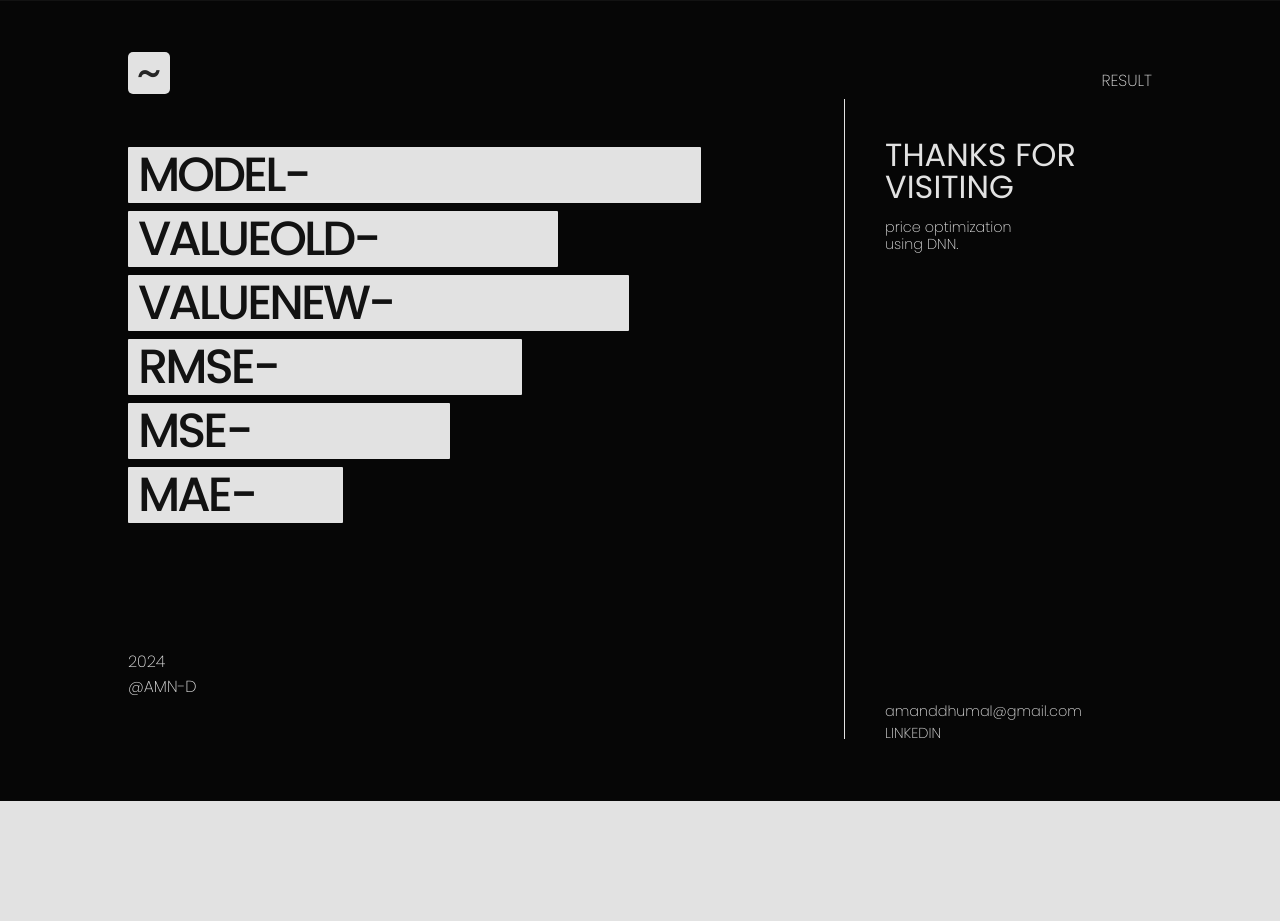
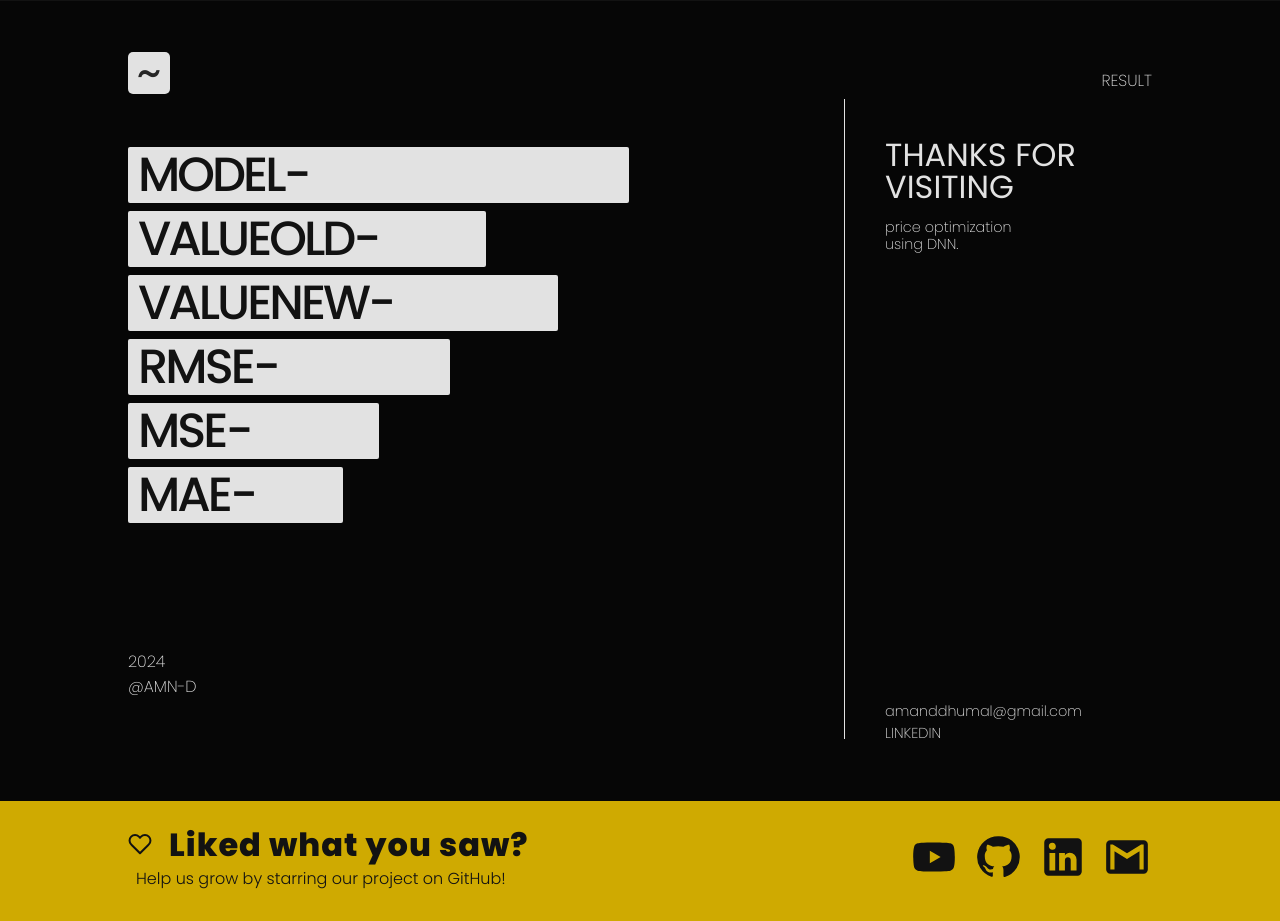
Before and after one commit to AMN-D/PRICEOPTIM, a Django app: template price_optimisation/files/templates/custom.html in a window 1280 px wide. Shown: the part 1531-2452 px from the top of the page. Before the commit the page ends 2332 px from the top, so only its background shows below. Run offline with Django 4.2, Linux system fonts and the light colour scheme; the template is opened without the code that fills it: most values are stand-ins (such as "Sample title", 1, 10 or a date in 2020); some web fonts are replaced.

Commit message:
about working properly

```diff
--- a/price_optimisation/files/static/script.js
+++ b/price_optimisation/files/static/script.js
@@ -33,10 +33,11 @@ document.addEventListener("DOMContentLoaded", function() {
 document.addEventListener("DOMContentLoaded", function() {
   const sampleLink = document.querySelector('a[href="##"]');
   const offset = 900;
+  const additionalScroll = 99999; // Additional scroll value
 
   sampleLink.addEventListener("click", function(event) {
       event.preventDefault(); // Prevent the default link behavior
-        const targetPosition = this.parentElement.offsetTop + offset;
+      const targetPosition = this.parentElement.offsetTop + offset + additionalScroll; // Modify target position
       window.scrollTo({
           top: targetPosition,
           behavior: "smooth"
--- a/price_optimisation/files/static/style.css
+++ b/price_optimisation/files/static/style.css
@@ -1165,13 +1165,13 @@ footer {
 .other-values-msc ,
 .other-values-rmse
 {
-    margin-top: 1vh; /* Adjust as needed */
+    margin-top: 1vh;
     height: 7vh;
-    width: 80%;
+    width: 70%;
     background-color: var(--bg-color);
     display: flex;
     align-items: center;
-    border-radius: 1px;
+    border-radius: 2px;
 }
 
 .model-name h1,
@@ -1208,23 +1208,23 @@ footer {
 }
 
 .other-values-old {
+    width: 50%;
+}
+
+.other-values-new {
     width: 60%;
 }
 
-.other-values-new {
-    width: 70%;
-}
-
 .other-values-accuracy {
-    width: 65%;
+    width: 55%;
 }
 
 .other-values-rmse {
-    width: 55%;
+    width: 45%;
 }
 
 .other-values-mse {
-    width: 45%;
+    width: 35%;
 }
 
 .other-values-msc {
--- a/price_optimisation/files/templates/custom.html
+++ b/price_optimisation/files/templates/custom.html
@@ -140,15 +140,17 @@
         var rmseElement = document.getElementById('rmse');
         var mseElement = document.getElementById('mse');
         var maeElement = document.getElementById('mae');
+        var oldValueElement = document.getElementById('oldValue');
+        var newValueElement = document.getElementById('newValue');
         var selectOption = document.getElementById('selectOption');
         var selectedValue = selectOption.value;
         var selectedText = selectOption.options[selectOption.selectedIndex].text;
         modelName.textContent = "MODEL- " + selectedText;
 
         if (selectedValue === "1") {
-            var rmse = parseFloat("{{ rmse }}").toFixed(7);
+            var rmse = parseFloat("{{ rmse }}").toFixed(6);
             rmseElement.textContent = "RMSE- " + rmse;
-            var mse = parseFloat("{{ mse }}").toFixed(5);
+            var mse = parseFloat("{{ mse }}").toFixed(3);
             mseElement.textContent = "MSE- " + mse;
             var mae = parseFloat("{{ mae }}").toFixed(2);
             maeElement.textContent = "MAE- " + mae;
@@ -156,10 +158,11 @@
             rmseElement.textContent = "RMSE- ";
             mseElement.textContent = "MSE- ";
             maeElement.textContent = "MAE- ";
+            oldValueElement.textContent = "VALUEOLD- ";
+            newValueElement.textContent = "VALUENEW- ";
         }
     });
 </script>
-
 
 <script>
 
@@ -403,8 +406,38 @@
 
 </script>
 
+{% endblock %}
 
-
+{% block footer %}
+<footer>
+    <div class="foot-main">
+        <div class="foot-main-text">
+            <h1>
+                <svg xmlns="http://www.w3.org/2000/svg" width="24" height="24" viewBox="0 0 24 24" fill="none" stroke="currentColor" stroke-width="2" stroke-linecap="round" stroke-linejoin="round" class="feather feather-heart">
+                <path d="M20.84 4.61a5.5 5.5 0 0 0-7.78 0L12 5.67l-1.06-1.06a5.5 5.5 0 0 0-7.78 7.78l1.06 1.06L12 21.23l7.78-7.78 1.06-1.06a5.5 5.5 0 0 0 0-7.78z"></path>
+                </svg>
+                Liked what you saw?
+            </h1>
+            <p>Help us grow by starring our project on
+                <a href="https://github.com/AMN-D/ecommerce_price_optimisation" target="_blank">GitHub!</a>
+            </p>
+        </div>
+        <div class="foot-main-icons">
+            <a href="https://www.youtube.com/channel/UCwc9Yk0LJnRya5u-iPQrNwA" target="_blank">
+                <svg xmlns="http://www.w3.org/2000/svg" width="1em" height="1em" viewBox="0 0 24 24"><path fill="#121212" d="m10 15l5.19-3L10 9zm11.56-7.83c.13.47.22 1.1.28 1.9c.07.8.1 1.49.1 2.09L22 12c0 2.19-.16 3.8-.44 4.83c-.25.9-.83 1.48-1.73 1.73c-.47.13-1.33.22-2.65.28c-1.3.07-2.49.1-3.59.1L12 19c-4.19 0-6.8-.16-7.83-.44c-.9-.25-1.48-.83-1.73-1.73c-.13-.47-.22-1.1-.28-1.9c-.07-.8-.1-1.49-.1-2.09L2 12c0-2.19.16-3.8.44-4.83c.25-.9.83-1.48 1.73-1.73c.47-.13 1.33-.22 2.65-.28c1.3-.07 2.49-.1 3.59-.1L12 5c4.19 0 6.8.16 7.83.44c.9.25 1.48.83 1.73 1.73"/></svg>
+            </a>
+            <a href="https://github.com/AMN-D" target="_blank">
+                <svg xmlns="http://www.w3.org/2000/svg" width="24" height="24" viewBox="0 0 24 24" fill="currentColor">
+                    <path fill-rule="evenodd" d="M12 2a10 10 0 00-3.16 19.49c.5.09.68-.22.68-.48v-1.68c-2.78.6-3.37-1.34-3.37-1.34-.45-1.15-1.1-1.46-1.1-1.46-.9-.62.07-.6.07-.6 1 .07 1.53 1.03 1.53 1.03.9 1.5 2.37 1.07 2.95.82.1-.65.35-1.08.64-1.33-2.24-.25-4.6-1.12-4.6-4.99 0-1.1.39-2 1.03-2.7-.1-.25-.45-1.28.1-2.66 0 0 .85-.27 2.78 1.03.81-.22 1.68-.33 2.54-.33s1.73.11 2.54.33c1.93-1.3 2.78-1.03 2.78-1.03.56 1.38.21 2.41.1 2.66.64.69 1.03 1.6 1.03 2.7 0 3.88-2.36 4.74-4.6 4.99.36.31.68.93.68 1.87v2.78c0 .26.18.57.69.47A10 10 0 0012 2z" clip-rule="evenodd"/>
+                </svg>
+            </a>
+            <a href="https://www.linkedin.com/in/aman-dhumal-20b882297/?originalSubdomain=in" target="_blank">
+                <svg xmlns="http://www.w3.org/2000/svg" width="1em" height="1em" viewBox="0 0 24 24"><path fill="currentColor" d="M19 3a2 2 0 0 1 2 2v14a2 2 0 0 1-2 2H5a2 2 0 0 1-2-2V5a2 2 0 0 1 2-2zm-.5 15.5v-5.3a3.26 3.26 0 0 0-3.26-3.26c-.85 0-1.84.52-2.32 1.3v-1.11h-2.79v8.37h2.79v-4.93c0-.77.62-1.4 1.39-1.4a1.4 1.4 0 0 1 1.4 1.4v4.93zM6.88 8.56a1.68 1.68 0 0 0 1.68-1.68c0-.93-.75-1.69-1.68-1.69a1.69 1.69 0 0 0-1.69 1.69c0 .93.76 1.68 1.69 1.68m1.39 9.94v-8.37H5.5v8.37z"/></svg>
+            </a>
+            <a href="https://mail.google.com/mail/?view=cm&to=amanddhumal@gmail.com" target="_blank">
+                <svg xmlns="http://www.w3.org/2000/svg" width="1em" height="1em" viewBox="0 0 24 24"><path fill="#121212" d="M20 18h-2V9.25L12 13L6 9.25V18H4V6h1.2l6.8 4.25L18.8 6H20m0-2H4c-1.11 0-2 .89-2 2v12a2 2 0 0 0 2 2h16a2 2 0 0 0 2-2V6a2 2 0 0 0-2-2"/></svg>
+            </a>
+        </div>
+    </div>
+</footer>
 {% endblock %}
-{% block footer %}
-{% endblock %}
```
Lines whose indentation alone changed are shown as unchanged.
